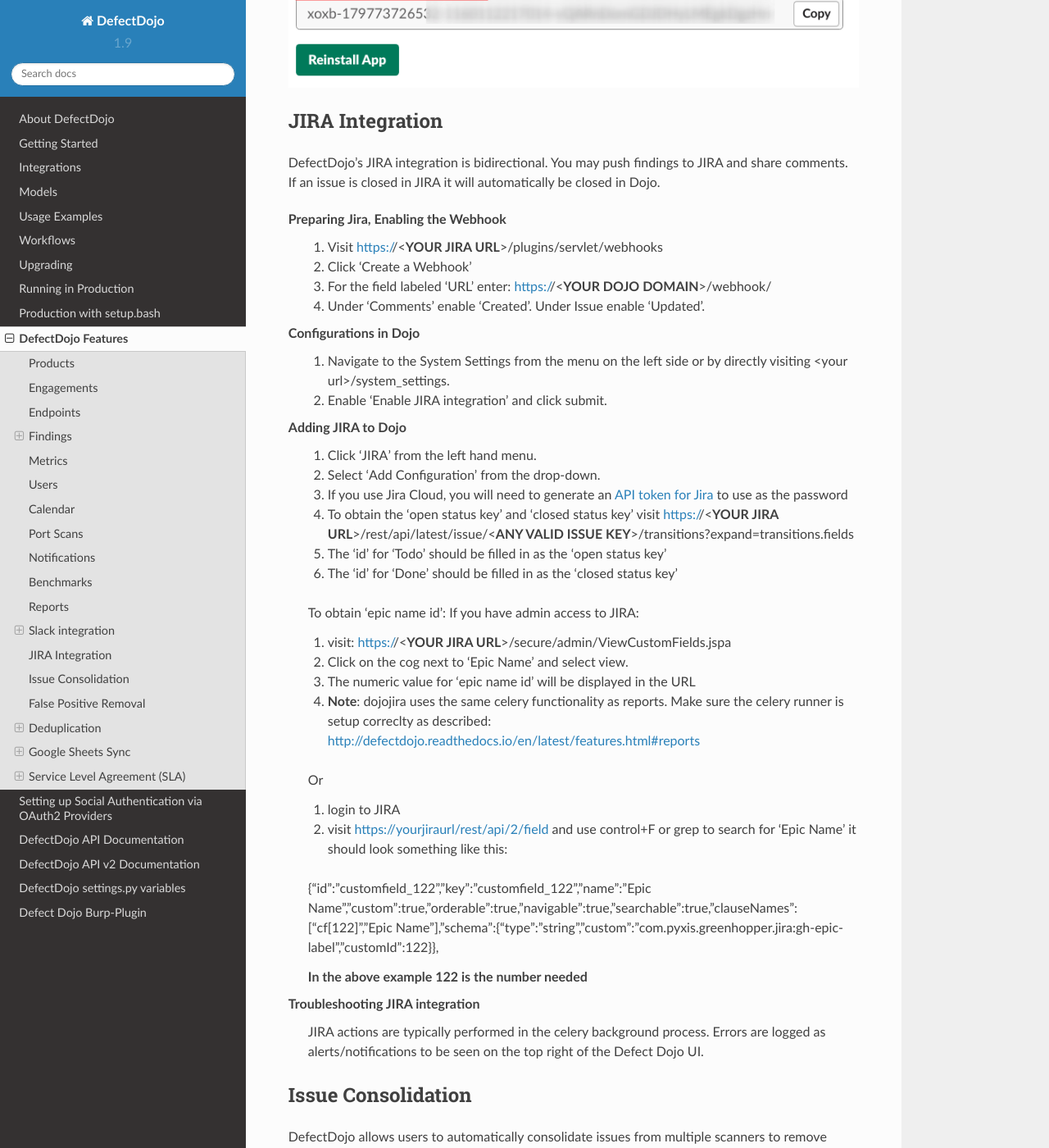
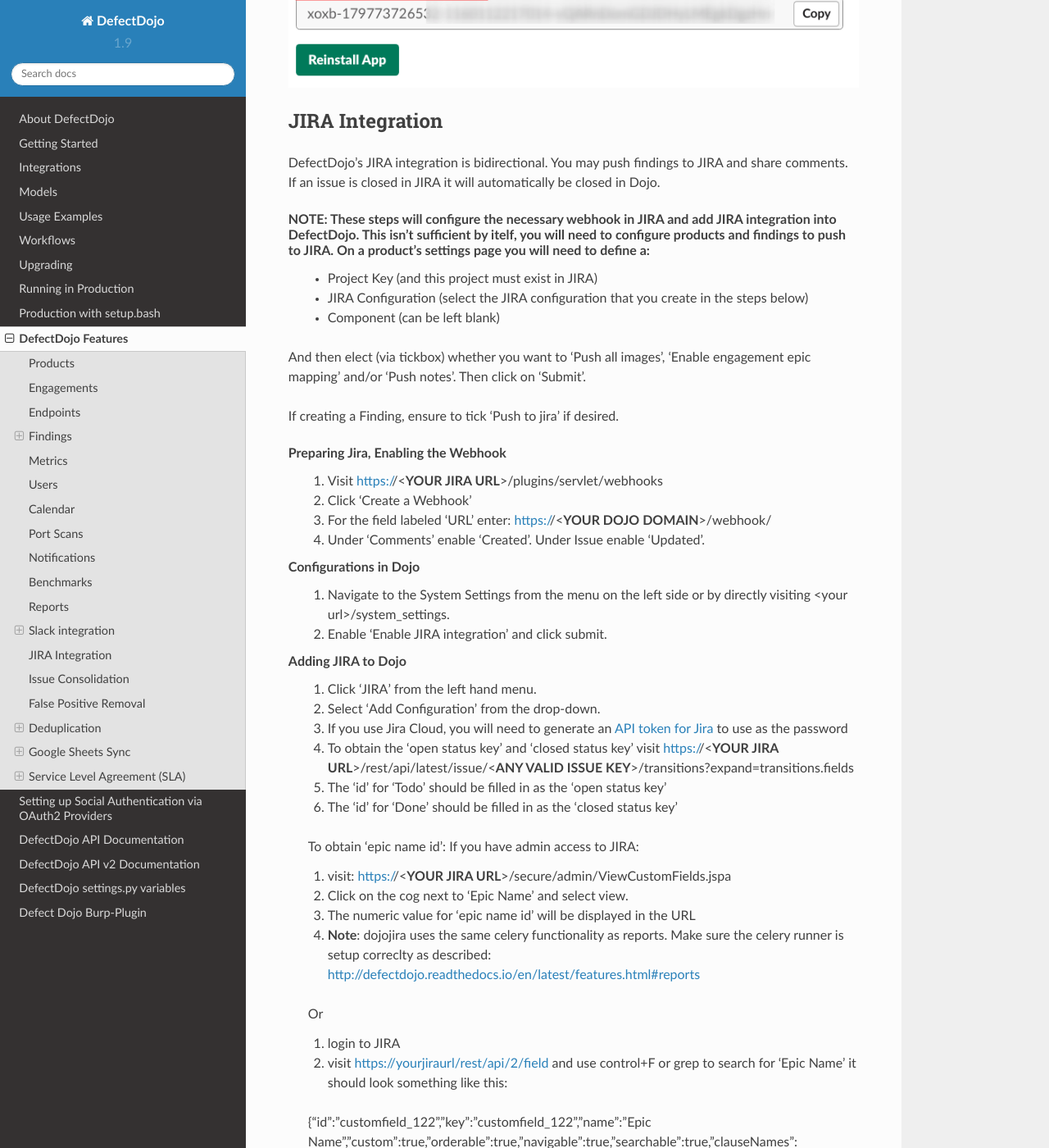
Before and after one commit to DefectDojo/Documentation, a Sphinx documentation site: the page built from docs/features.rst, in a window 1280 px wide and 1400 px high, scrolled down 27072 px. Shown: the whole window at 82% size. Built offline with Sphinx 7.4.7 and the Read the Docs theme 2.0.0, drawn with Linux system fonts in a browser that asks for light colours; some of the changed text lies outside the part shown.

Commit message:
Update features.rst
Adding further detail regarding JIRA integration.

```diff
--- a/docs/features.rst
+++ b/docs/features.rst
@@ -776,6 +776,13 @@
 
 DefectDojo's JIRA integration is bidirectional. You may push findings to JIRA and share comments. If an issue is closed in JIRA it will automatically be closed in Dojo.
 
+**NOTE:** These steps will configure the necessary webhook in JIRA and add JIRA integration into DefectDojo. This isn't sufficient by itelf, you will need to configure products and findings to push to JIRA. On a product's settings page you will need to define a:
+ - Project Key (and this project must exist in JIRA)
+ - JIRA Configuration (select the JIRA configuration that you create in the steps below)
+ - Component (can be left blank)
+And then elect (via tickbox) whether you want to 'Push all images', 'Enable engagement epic mapping' and/or 'Push notes'. Then click on 'Submit'.
+
+If creating a Finding, ensure to tick 'Push to jira' if desired.
 
 Preparing Jira, Enabling the Webhook
  1. Visit https://<**YOUR JIRA URL**>/plugins/servlet/webhooks
@@ -813,7 +820,7 @@
  **In the above example 122 is the number needed**
 
 Troubleshooting JIRA integration
- JIRA actions are typically performed in the celery background process. Errors are logged as alerts/notifications to be seen on the top right of the Defect Dojo UI.
+JIRA actions are typically performed in the celery background process. Errors are logged as alerts/notifications to be seen on the top right of the Defect Dojo UI.
 
 Issue Consolidation
 -------------------
```
